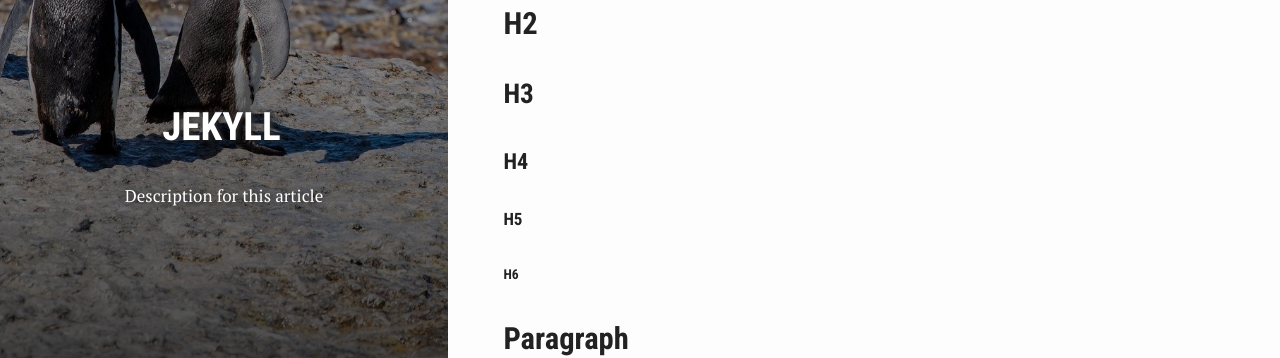
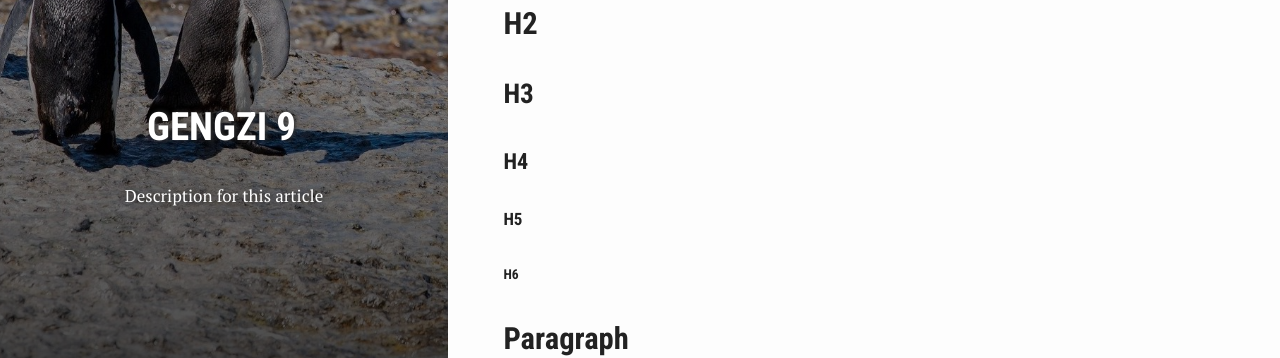
Before and after one commit to yalisandsoso/yalisandsoso.github.io, a Jekyll site: the page built from _posts/2020-06-14-markdown.md, in a window 1280 px wide. Shown: the part 495-853 px from the top of the page. Built offline with Jekyll 4.4.1, drawn with Linux system fonts in a browser that asks for light colours.

Commit message:
Update 2020-06-14-markdown.md

```diff
--- a/_posts/2020-06-14-markdown.md
+++ b/_posts/2020-06-14-markdown.md
@@ -6,7 +6,7 @@
 summary: Description for this article
 date:   2020-06-14
 categories: posts
-tags: ['jekyll']
+tags: ['Gengzi 9']
 author: redVi
 bg: "african-penguins.jpg"
 ---
```
